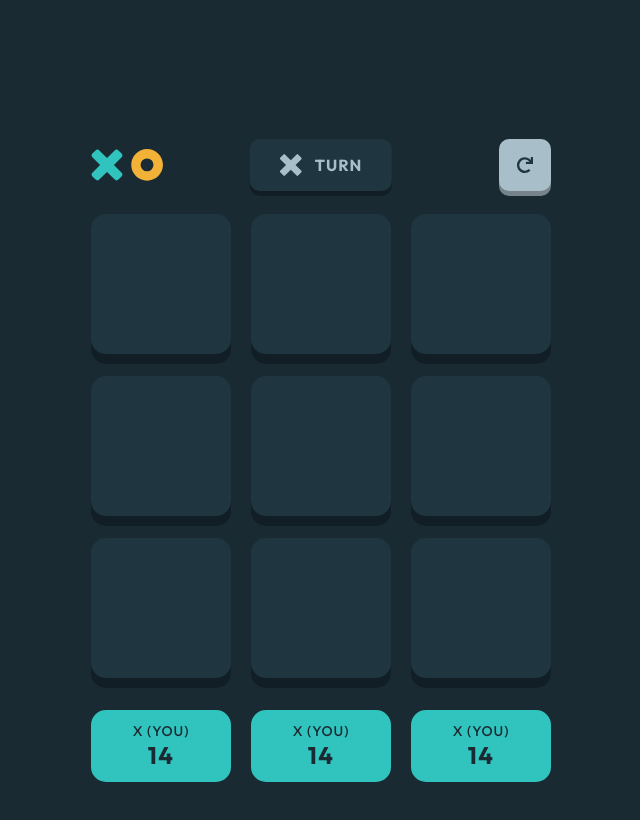
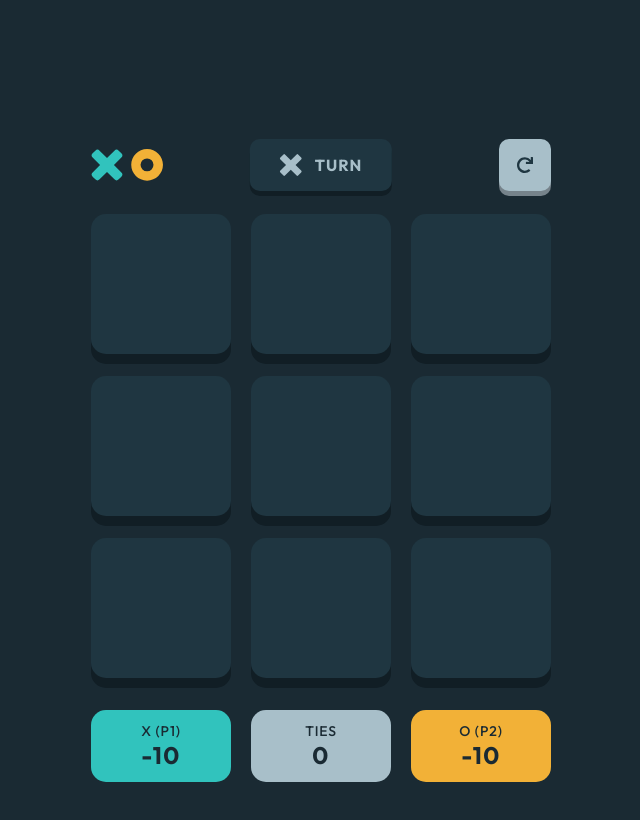
Before and after one commit to yosephwinata/tic-tac-toe, a React (Vite) app: page / in a window 1280 px wide. Both pictures are taken after a click on the button "NEW GAME (VS PLAYER)". Shown: the top 820 px of the page, without its empty margins (319-959 px from the left). Built offline with nearby package versions, Linux system fonts and the light colour scheme.

Commit message:
Add ties score logic

```diff
--- a/src/features/game/ScoreCard.tsx
+++ b/src/features/game/ScoreCard.tsx
@@ -1,9 +1,9 @@
 import styled from "styled-components";
 
-const StyledScoreCard = styled.div`
+const StyledScoreCard = styled.div<{ $bgColor?: string }>`
   width: 9.6rem;
   height: 6.4rem;
-  background-color: ${(props) => props.theme.colors.cyan};
+  background-color: ${(props) => props.$bgColor || props.theme.colors.cyan};
   border-radius: 10px;
   display: flex;
   flex-direction: column;
@@ -19,7 +19,7 @@ const StyledScoreCard = styled.div`
   }
 `;
 
-const ScoreDescription = styled.p`
+const ScoreText = styled.p`
   font-size: 1.4rem;
   letter-spacing: 0.88px;
   color: ${(props) => props.theme.colors.darkNavy};
@@ -37,11 +37,17 @@ const ScoreNum = styled.p`
   }
 `;
 
-const ScoreCard: React.FC = () => {
+interface ScoreCardProps {
+  bgColor?: string;
+  text: string;
+  score: number;
+}
+
+const ScoreCard: React.FC<ScoreCardProps> = ({ bgColor, text, score }) => {
   return (
-    <StyledScoreCard>
-      <ScoreDescription>X (YOU)</ScoreDescription>
-      <ScoreNum>14</ScoreNum>
+    <StyledScoreCard $bgColor={bgColor}>
+      <ScoreText>{text}</ScoreText>
+      <ScoreNum>{score}</ScoreNum>
     </StyledScoreCard>
   );
 };
--- a/src/pages/InGame.tsx
+++ b/src/pages/InGame.tsx
@@ -1,4 +1,4 @@
-import styled from "styled-components";
+import styled, { ThemeContext } from "styled-components";
 import LogoSvg from "../svg/LogoSvg";
 import TurnHint from "../features/game/TurnHint";
 import RestartSvg from "../svg/RestartSvg";
@@ -7,7 +7,7 @@ import ScoreCard from "../features/game/ScoreCard";
 import ThreeLinesModal from "../features/game/ThreeLinesModal";
 import TwoLinesModal from "../features/game/TwoLinesModal";
 import { Cell, PlayerSymbol } from "../utils/types/types";
-import { useReducer, useRef } from "react";
+import { useContext, useReducer, useRef } from "react";
 import { GameState } from "../utils/types/types";
 
 const GameContainer = styled.div`
@@ -64,7 +64,6 @@ type StateType = {
   gameState: GameState;
   currentPlayer: PlayerSymbol;
   boardState: Cell[][];
-  moveCount: number;
   player1Score: number;
   player2Score: number;
   tiesScore: number;
@@ -78,7 +77,6 @@ const initialState: StateType = {
     [null, null, null],
     [null, null, null],
   ],
-  moveCount: 0,
   player1Score: 0,
   player2Score: 0,
   tiesScore: 0,
@@ -91,18 +89,20 @@ interface UpdateCellPayload {
 }
 
 type ActionType =
+  | {
+      type: "UPDATE_GAME_STATE";
+      payload: GameState;
+    }
   | { type: "SWITCH_TURN" }
   | { type: "UPDATE_BOARD"; payload: UpdateCellPayload }
   | { type: "INCREMENT_PLAYER1_SCORE" }
   | { type: "INCREMENT_PLAYER2_SCORE" }
-  | { type: "INCREMENT_TIES_SCORE" }
-  | {
-      type: "UPDATE_GAME_STATE";
-      payload: GameState;
-    };
+  | { type: "INCREMENT_TIES_SCORE" };
 
 const reducer = (state: StateType, action: ActionType): StateType => {
   switch (action.type) {
+    case "UPDATE_GAME_STATE":
+      return { ...state, gameState: action.payload };
     case "SWITCH_TURN": {
       let nextPlayer: PlayerSymbol;
       if (state.currentPlayer === "X") nextPlayer = "O";
@@ -116,8 +116,9 @@ const reducer = (state: StateType, action: ActionType): StateType => {
         action.payload.currentPlayer;
       return { ...state, boardState: newBoardState };
     }
-    case "UPDATE_GAME_STATE":
-      return { ...state, gameState: action.payload };
+    case "INCREMENT_TIES_SCORE": {
+      return { ...state, tiesScore: state.tiesScore + 1 };
+    }
     default:
       throw new Error("Action unknown");
   }
@@ -140,6 +141,8 @@ const InGame: React.FC<InGameProps> = ({ player1Symbol }) => {
     dispatch,
   ] = useReducer(reducer, initialState);
   const moveCount = useRef(0);
+  const themeContext = useContext(ThemeContext);
+  const colors = themeContext?.colors;
 
   const handleCellClick = (rowIndex: number, colIndex: number) => {
     moveCount.current += 1;
@@ -154,12 +157,12 @@ const InGame: React.FC<InGameProps> = ({ player1Symbol }) => {
       colIndex,
       currentPlayer
     );
-    console.log("wo00o0n", won);
     dispatch({ type: "UPDATE_BOARD", payload });
     if (won) {
       dispatch({ type: "UPDATE_GAME_STATE", payload: "wonOrLost" });
     } else {
       if (checkTie()) {
+        dispatch({ type: "INCREMENT_TIES_SCORE" });
         dispatch({ type: "UPDATE_GAME_STATE", payload: "tied" });
       }
       dispatch({ type: "SWITCH_TURN" });
@@ -218,12 +221,20 @@ const InGame: React.FC<InGameProps> = ({ player1Symbol }) => {
   };
 
   const checkTie = (): boolean => {
-    console.log("ttieeee");
     if (moveCount.current === Math.pow(boardState.length, 2)) {
       return true;
     }
     return false;
   };
+
+  let xPlayerCardText: string, oPlayerCardText: string;
+  if (player1Symbol === "X") {
+    xPlayerCardText = "X (P1)";
+    oPlayerCardText = "O (P2)";
+  } else {
+    xPlayerCardText = "X (P2)";
+    oPlayerCardText = "O (P1)";
+  }
 
   return (
     <GameContainer>
@@ -241,9 +252,13 @@ const InGame: React.FC<InGameProps> = ({ player1Symbol }) => {
         onCellClick={handleCellClick}
       />
       <ScoreCards>
-        <ScoreCard />
-        <ScoreCard />
-        <ScoreCard />
+        <ScoreCard bgColor={colors?.cyan} text={xPlayerCardText} score={-10} />
+        <ScoreCard bgColor={colors?.gray} text="TIES" score={tiesScore} />
+        <ScoreCard
+          bgColor={colors?.yellow}
+          text={oPlayerCardText}
+          score={-10}
+        />
       </ScoreCards>
 
       <ThreeLinesModal
```
